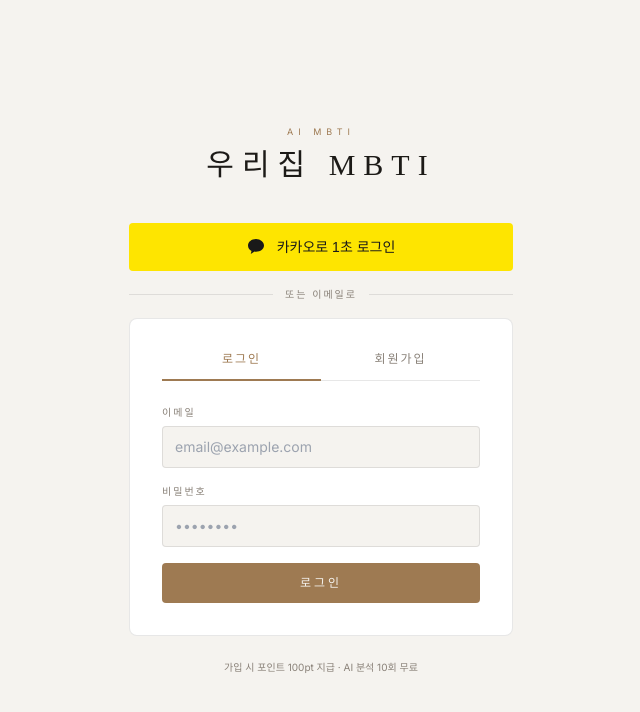
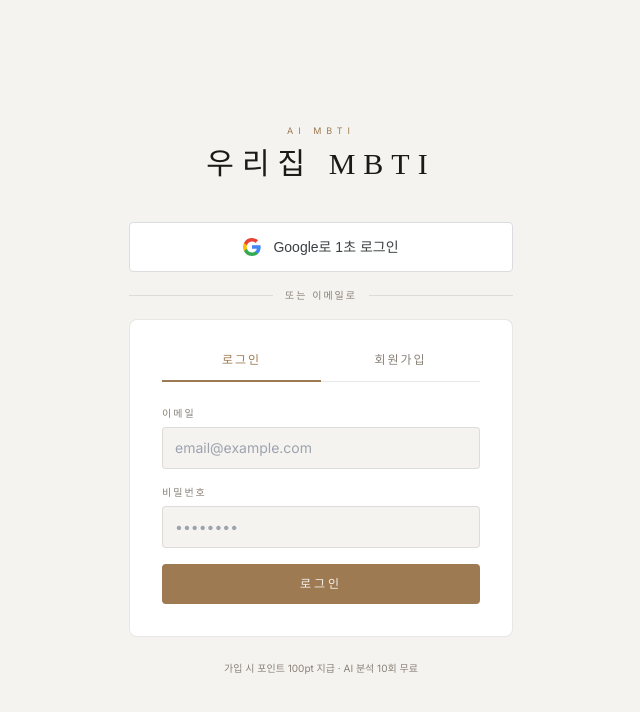
Before and after one commit to ddagawar72-bot/remodeling-ai, a Next.js app: page /login in a window 1280 px wide. Shown: the top 712 px of the page, without its empty margins (319-959 px from the left). Built offline with nearby package versions, Linux system fonts and the light colour scheme.

Commit message:
Update page.tsx

```diff
--- a/app/(auth)/login/page.tsx
+++ b/app/(auth)/login/page.tsx
@@ -11,7 +11,7 @@
   const [name, setName] = useState("");
   const [error, setError] = useState("");
   const [loading, setLoading] = useState(false);
-  const [kakaoLoading, setKakaoLoading] = useState(false);
+  const [googleLoading, setGoogleLoading] = useState(false);
 
   const handleLogin = async () => {
     setLoading(true); setError("");
@@ -34,9 +34,9 @@
     router.push("/analyze");
   };
 
-  const handleKakao = async () => {
-    setKakaoLoading(true);
-    await signIn("kakao", { callbackUrl: "/analyze" });
+  const handleGoogle = async () => {
+    setGoogleLoading(true);
+    await signIn("google", { callbackUrl: "/analyze" });
   };
 
   return (
@@ -44,25 +44,27 @@
       <div className="w-full max-w-sm">
         {/* Logo */}
         <div className="text-center mb-10">
-          <div className="text-[9px] tracking-[5px] uppercase mb-2" style={{ color: "var(--ac)" }}>
-            AI MBTI
-          </div>
+          <div className="text-[9px] tracking-[5px] uppercase mb-2" style={{ color: "var(--ac)" }}>AI MBTI</div>
           <div className="text-3xl tracking-[8px] uppercase font-light" style={{ fontFamily: "'Cormorant Garamond',serif" }}>
             우리집 MBTI
           </div>
         </div>
 
-        {/* 카카오 로그인 버튼 */}
-        <button
-          onClick={handleKakao}
-          disabled={kakaoLoading}
-          className="w-full py-3.5 rounded flex items-center justify-center gap-3 text-sm font-medium mb-4 transition-all disabled:opacity-50"
-          style={{ background: "#FEE500", color: "#191919", fontFamily: "'DM Sans',sans-serif" }}
-        >
-          <svg width="18" height="18" viewBox="0 0 18 18" fill="none">
-            <path fillRule="evenodd" clipRule="evenodd" d="M9 1C4.58 1 1 3.91 1 7.5c0 2.28 1.39 4.28 3.5 5.5L3.76 16l3.74-2.5C7.82 13.66 8.4 13.75 9 13.75c4.42 0 8-2.91 8-6.25S13.42 1 9 1z" fill="#191919"/>
-          </svg>
-          {kakaoLoading ? "카카오 로그인 중..." : "카카오로 1초 로그인"}
+        {/* 구글 로그인 버튼 */}
+        <button onClick={handleGoogle} disabled={googleLoading}
+          className="w-full py-3.5 rounded flex items-center justify-center gap-3 text-sm font-medium mb-4 transition-all disabled:opacity-50 border"
+          style={{ background: "#fff", color: "#3c4043", borderColor: "#dadce0", fontFamily: "'DM Sans',sans-serif" }}>
+          {googleLoading ? (
+            <span className="inline-block w-4 h-4 border-2 border-gray-400 border-t-transparent rounded-full animate-spin" />
+          ) : (
+            <svg width="18" height="18" viewBox="0 0 18 18">
+              <path d="M17.64 9.2c0-.637-.057-1.251-.164-1.84H9v3.481h4.844c-.209 1.125-.843 2.078-1.796 2.717v2.258h2.908c1.702-1.567 2.684-3.875 2.684-6.615z" fill="#4285F4"/>
+              <path d="M9 18c2.43 0 4.467-.806 5.956-2.184l-2.908-2.258c-.806.54-1.837.86-3.048.86-2.344 0-4.328-1.584-5.036-3.711H.957v2.332A8.997 8.997 0 009 18z" fill="#34A853"/>
+              <path d="M3.964 10.707A5.41 5.41 0 013.682 9c0-.593.102-1.17.282-1.707V4.961H.957A8.996 8.996 0 000 9c0 1.452.348 2.827.957 4.039l3.007-2.332z" fill="#FBBC05"/>
+              <path d="M9 3.58c1.321 0 2.508.454 3.44 1.345l2.582-2.58C13.463.891 11.426 0 9 0A8.997 8.997 0 00.957 4.96L3.964 7.293C4.672 5.163 6.656 3.58 9 3.58z" fill="#EA4335"/>
+            </svg>
+          )}
+          {googleLoading ? "구글 로그인 중..." : "Google로 1초 로그인"}
         </button>
 
         {/* 구분선 */}
@@ -77,17 +79,9 @@
           {/* Tabs */}
           <div className="flex border-b mb-6" style={{ borderColor: "var(--bd)" }}>
             {(["login", "register"] as const).map((t) => (
-              <button
-                key={t}
-                onClick={() => { setTab(t); setError(""); }}
+              <button key={t} onClick={() => { setTab(t); setError(""); }}
                 className="flex-1 pb-3 text-xs tracking-[2px] uppercase border-b-2 transition-all"
-                style={{
-                  color: tab === t ? "var(--ac)" : "var(--txm)",
-                  borderColor: tab === t ? "var(--ac)" : "transparent",
-                  fontFamily: "'DM Sans',sans-serif",
-                  marginBottom: "-1px",
-                }}
-              >
+                style={{ color: tab === t ? "var(--ac)" : "var(--txm)", borderColor: tab === t ? "var(--ac)" : "transparent", fontFamily: "'DM Sans',sans-serif", marginBottom: "-1px" }}>
                 {t === "login" ? "로그인" : "회원가입"}
               </button>
             ))}
```
